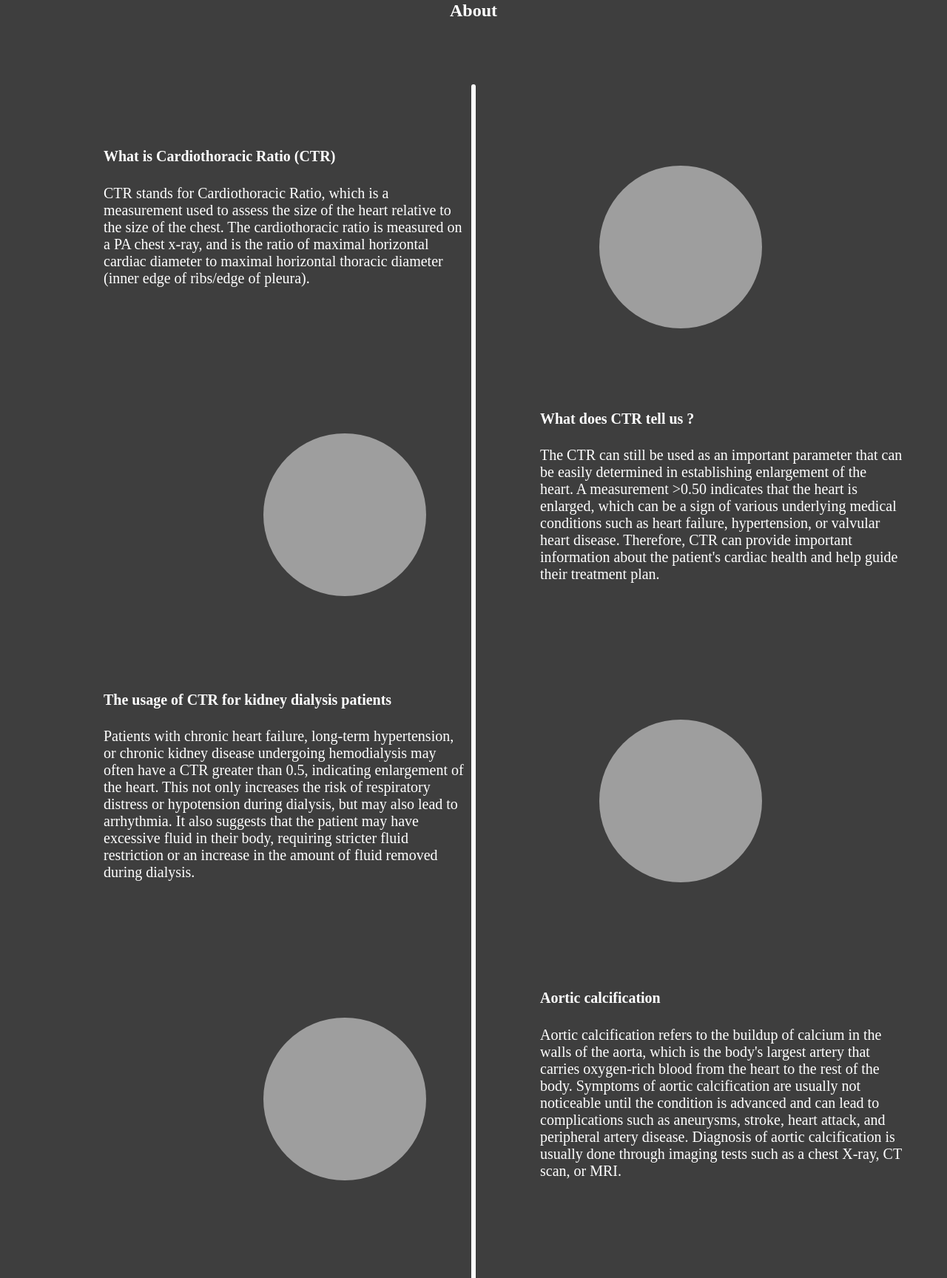
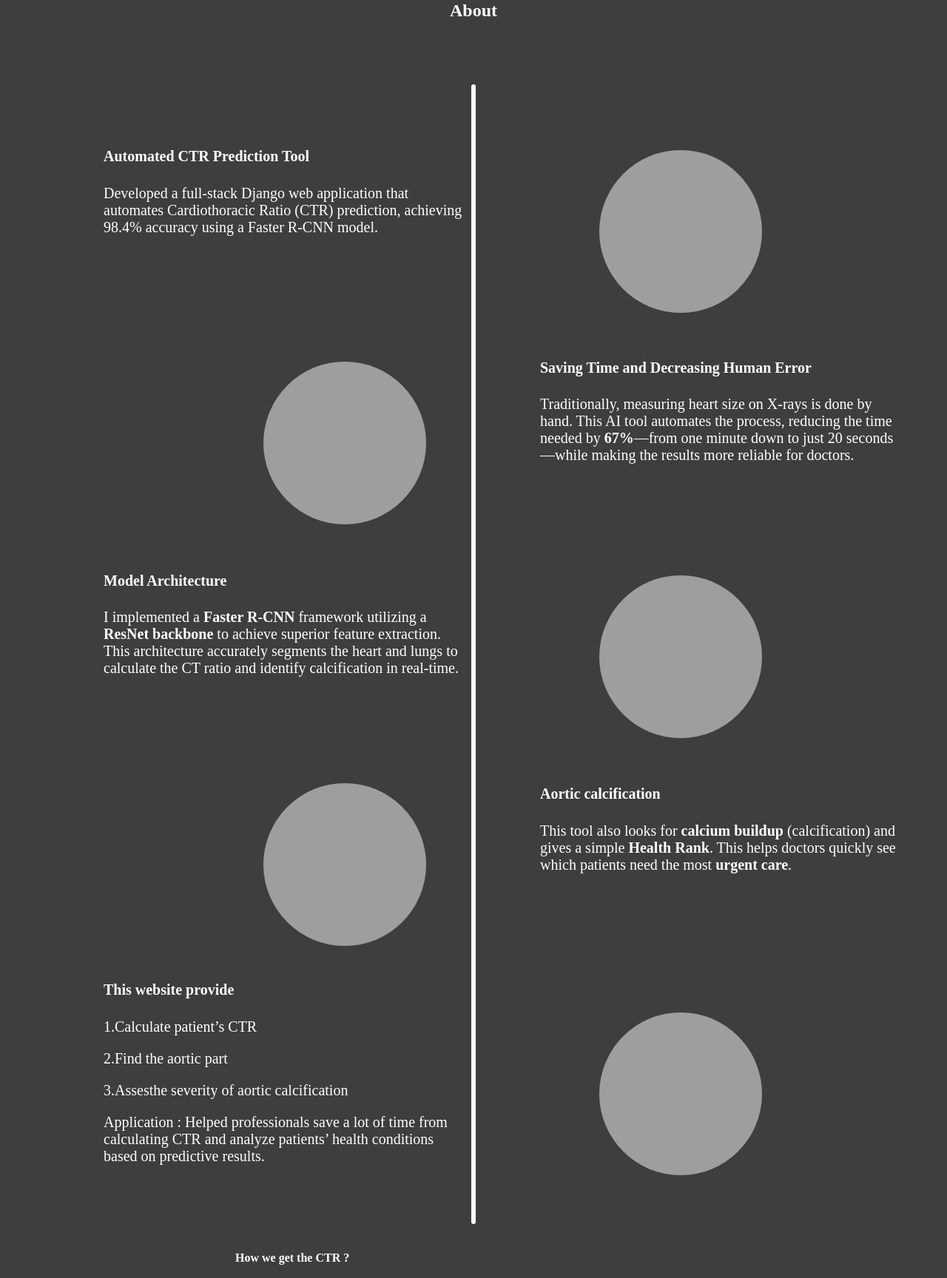
Before and after one commit to yllwfshhh/ctr-predictor, a Django app: page /test/index/ in a window 1280 px wide. Shown: the part 619-2347 px from the top of the page at 74% size. Run offline with Django 4.2, Linux system fonts and the light colour scheme; grey boxes are pictures that could not be loaded.

Commit message:
feat: change index introduction

```diff
--- a/main/templates/index.html
+++ b/main/templates/index.html
@@ -31,19 +31,18 @@
       <ul class="timeline">
           <li class="timeline-container left">
             <div class="content">
-          <h4>What is Cardiothoracic Ratio (CTR)</h4>
-          <p>CTR stands for Cardiothoracic Ratio, which is a measurement used to assess the size of the heart relative to the size of the chest.
-            The cardiothoracic ratio is measured on a PA chest x-ray, and is the ratio of maximal horizontal cardiac diameter to maximal horizontal thoracic diameter (inner edge of ribs/edge of pleura).</p>
+          <h4>Automated CTR Prediction Tool</h4>
+          <p>Developed a full-stack Django web application that automates Cardiothoracic Ratio (CTR) prediction, achieving 98.4% accuracy  using a Faster R-CNN model.</p>
           <div class="timeline-circle c1"></div>
           </div>
         </li>
 
           <li class="timeline-container right">
             <div class="content">
-            <h4>What does CTR tell us ?</h4>
-            <div>The CTR can still be used as an important parameter that can be easily determined in establishing enlargement of the heart.
-            A measurement >0.50 indicates that the heart is enlarged, which can be a sign of various underlying medical conditions such as heart failure, hypertension, or valvular heart disease.
-            Therefore, CTR can provide important information about the patient's cardiac health and help guide their treatment plan. </div>
+            <h4>Saving Time and Decreasing Human Error</h4>
+            <div>Traditionally, measuring heart size on X-rays is done by hand.
+              This AI tool automates the process, reducing the time needed by <b>67%</b>—from one minute down to just 20 seconds—while
+              making the results more reliable for doctors.</div>
             <div class="timeline-circle c2 right" style="background-image: url('/static/background01.jpg');"></div>
           </div>
         </li>
@@ -52,8 +51,8 @@
 
           <li class="timeline-container left">
             <div class="content">
-            <h4>The usage of CTR for kidney dialysis patients</h4>
-            <div>Patients with chronic heart failure, long-term hypertension, or chronic kidney disease undergoing hemodialysis may often have a CTR greater than 0.5, indicating enlargement of the heart. This not only increases the risk of respiratory distress or hypotension during dialysis, but may also lead to arrhythmia. It also suggests that the patient may have excessive fluid in their body, requiring stricter fluid restriction or an increase in the amount of fluid removed during dialysis.</div>
+            <h4>Model Architecture</h4>
+            <div>I implemented a <b>Faster R-CNN</b> framework utilizing a <b>ResNet backbone</b> to achieve superior feature extraction. This architecture accurately segments the heart and lungs to calculate the CT ratio and identify calcification in real-time.</div>
             <div class="timeline-circle c3"></div>
           </div>
         </li>
@@ -63,7 +62,7 @@
           <li class="timeline-container right">
             <div class="content">
             <h4>Aortic calcification</h4>
-            <div>Aortic calcification refers to the buildup of calcium in the walls of the aorta, which is the body's largest artery that carries oxygen-rich blood from the heart to the rest of the body. Symptoms of aortic calcification are usually not noticeable until the condition is advanced and can lead to complications such as aneurysms, stroke, heart attack, and peripheral artery disease. Diagnosis of aortic calcification is usually done through imaging tests such as a chest X-ray, CT scan, or MRI. </div>
+            <div>This tool also looks for <b>calcium buildup</b> (calcification) and gives a simple <b>Health Rank</b>. This helps doctors quickly see which patients need the most <b>urgent care</b>.</div>
             <div class="timeline-circle c4 right"></div>
           </div>
         </li>
```
Also changed, not shown: 1 other file.
